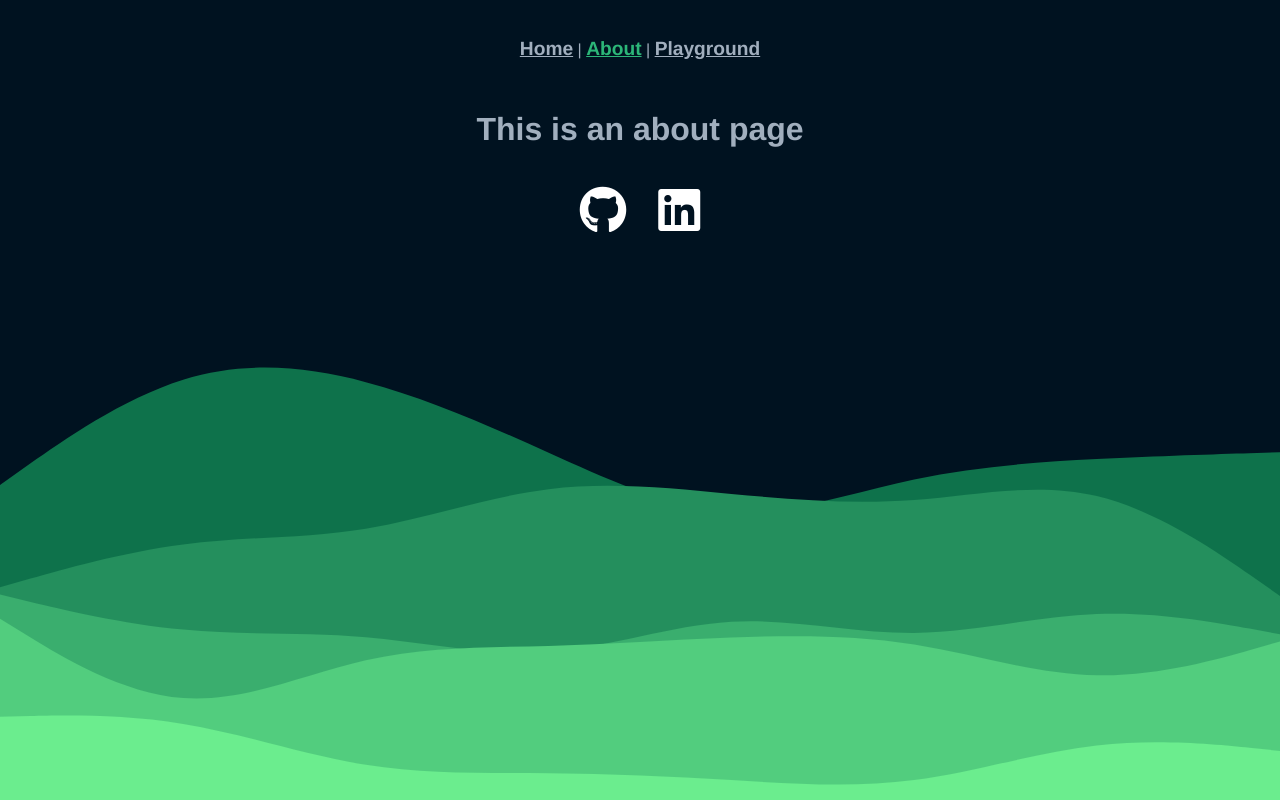
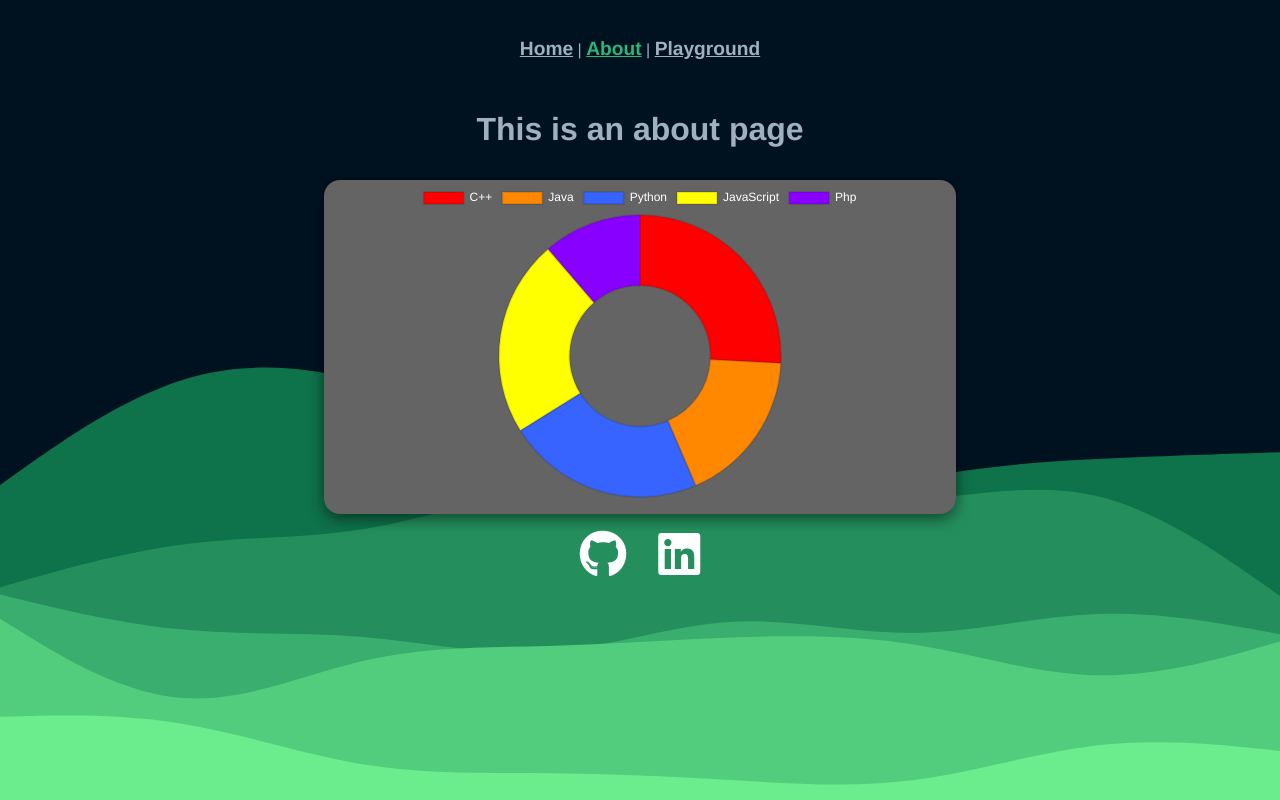
Before and after one commit to D4ve-R/netlifyapp, a Vue app: page /about in a window 1280 px wide. Built offline with nearby package versions, Linux system fonts and the light colour scheme.

Commit message:
added chartjs doughnut chart

```diff
--- a/package.json
+++ b/package.json
@@ -8,6 +8,7 @@
     "lint": "vue-cli-service lint"
   },
   "dependencies": {
+    "chart.js": "^2.9.4",
     "core-js": "^3.6.5",
     "sweetalert2": "^11.1.10",
     "three": "^0.134.0",
--- /dev/null
+++ b/src/components/DChart.vue
@@ -0,0 +1,72 @@
+<template>
+  <div class="dchart">
+  <canvas id="myChart" width="300" height="150"></canvas>
+</div>
+</template>
+
+<script>
+import Chart from 'chart.js';
+
+export default {
+    data () {
+        return{
+            chartData: {
+                type: 'doughnut',
+                data: {
+                    labels: [
+                        'C++',
+                        'Java',
+                        'Python',
+                        'JavaScript',
+                        'Php'
+                    ],
+                    datasets: [{
+                        label: 'My First Dataset',
+                        data: [80, 55, 70, 70, 35],
+                        borderColor: 'rgba(0,0,0,0.1)',
+                        hoverBackgroundColor: "rgba(232,105,90,0.8)",
+                        backgroundColor: [
+                            '#ff0000',
+                            '#ff8800',
+                            'rgb(55, 100, 255)',
+                            'rgb(255,255,0)',
+                            '#8800ff'
+                        ],
+                        hoverOffset: 4
+                    }]
+                },
+                options: {
+                    legend: {
+                        labels: {
+                            fontColor: 'white',
+                            display: true,
+                            fontSize: 12,
+                        },
+                    }
+                }
+            }
+        }
+    },
+    mounted(){
+        const ctx = document.getElementById('myChart');
+        // eslint-disable-next-line no-unused-vars
+        const myChart = new Chart(ctx, this.chartData);
+    }
+
+}
+</script>
+
+<style>
+
+.dchart{
+    width:50%;
+    margin: auto;
+    margin-top: 2rem;
+    padding: 0.1rem 0 1rem 0;
+    background: rgb(100, 100, 100);
+    border-radius: 1rem;
+    color:white;
+    box-shadow: rgba(0, 0, 0, 0.5) 0px 5px 15px;
+}
+
+</style>
--- a/src/views/About.vue
+++ b/src/views/About.vue
@@ -1,13 +1,25 @@
 <template>
   <div class="about">
     <h1>This is an about page</h1>
+    <DChart />
     <div class="links">
       <a href="https://github.com/D4ve-R" target="_blank" class="contactLinks"><i class="fab fa-github fa-3x"></i></a>
       <a href="https://linkedin.com/in/d4ve-r" target="_blank" class="contactLinks"><i class="fab fa-linkedin fa-3x"></i></a>
+    </div>
 
-    </div>
   </div>
 </template>
+
+<script>
+import DChart from '@/components/DChart.vue';
+
+export default {
+  name:'About',
+  components:{
+    DChart
+  }
+}
+</script>
 
 <style>
 
```
Also changed, not shown: 1 other file (tests, documents, lock files or other folders).
